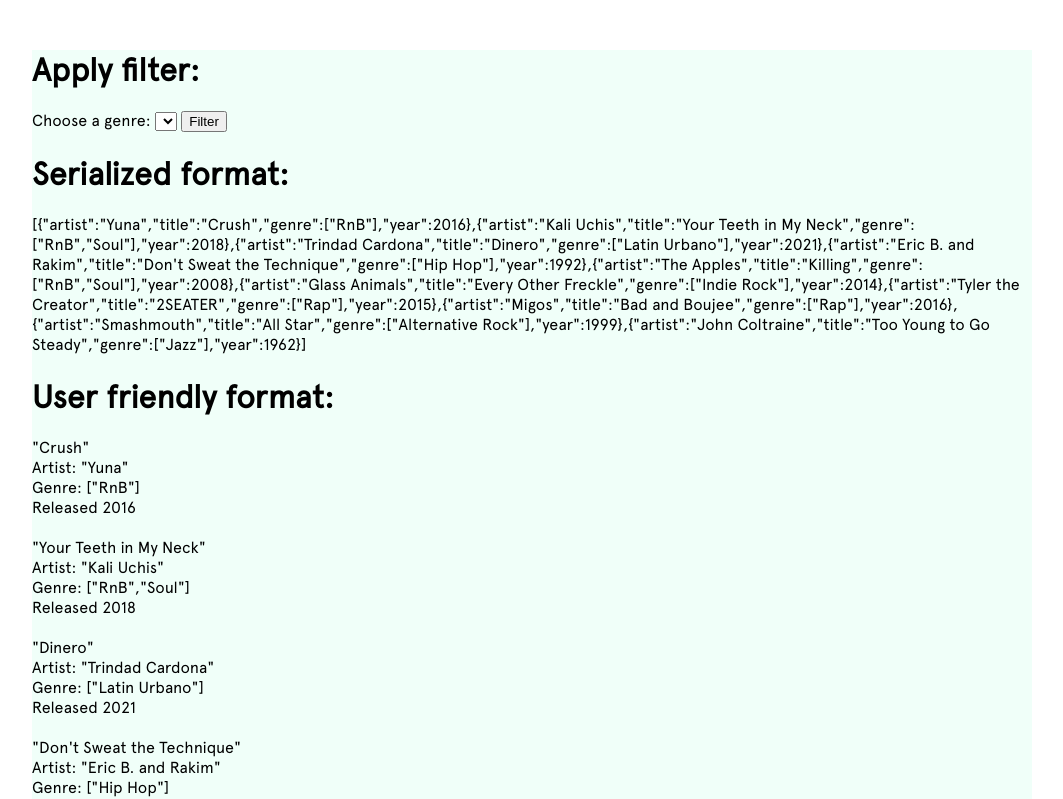
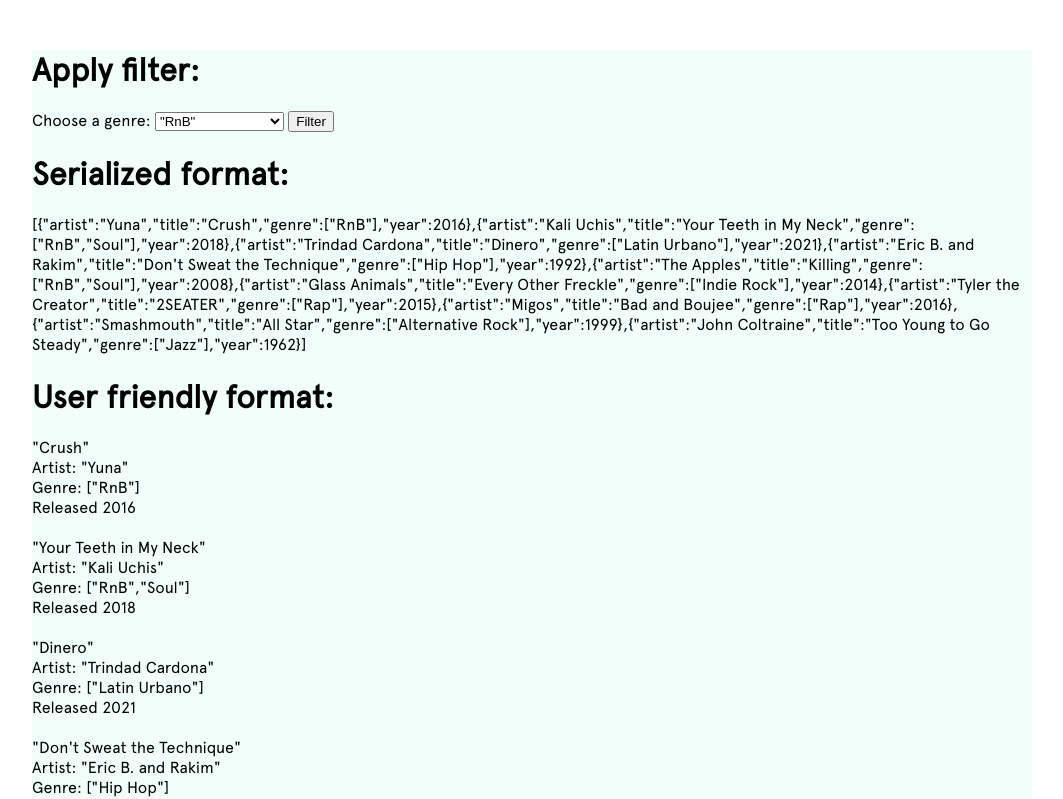
Before and after one commit to beanbunnie/json_songlist, a plain HTML site: page index.html in a window 1280 px wide. Shown: the top 799 px of the page, without its empty margins (108-1171 px from the left). Drawn offline with Linux system fonts and the light colour scheme.

Commit message:
Update index.html

```diff
--- a/index.html
+++ b/index.html
@@ -46,15 +46,17 @@
 		.then (res => res.text())
 		.then (data =>
 		{
-		data = JSON.parse(data)
-        initialize_genres(data);
+            data = JSON.parse(data)
+            initialize_genres(data);
 		})
 		.catch (error => console.log(error))
         }
 
+
+
     total_genres = [];
 	selection = "";
-    function intialize_genres (data) {
+    function initialize_genres (data) {
         data.forEach(
 			 song => song.genre.forEach(
                             genre => {
@@ -67,7 +69,7 @@
                 "<option value=" + genre + ">" + genre + "</option>"}
         )
         alert(selection);
-	alert(total_genres);
+	    alert(total_genres);
         document.getElementById("select").innerHTML = selection;
     }
 
@@ -93,9 +95,9 @@
                     + "Released " + JSON.stringify(data.year) + "<br>";
         }
 
+        initialize_form();
         serialized_display();
         friendly_display();
-        initialize_form();
 
 	</script>
     </head>
```
